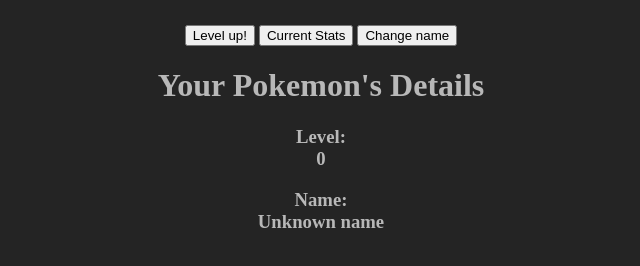
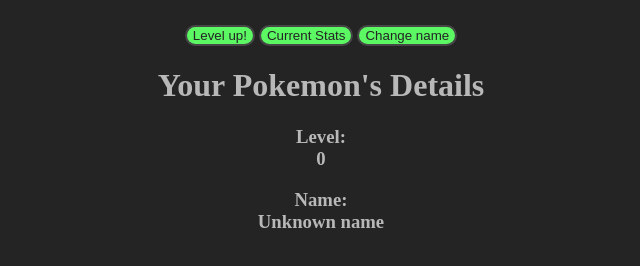
Before and after one commit to ChrisRamer/4.0.3.1-Build-Your-Own-RPG, a plain HTML site: page src/index.html in a window 1280 px wide. Shown: the whole page, without its empty margins (319-959 px from the left). Drawn offline with nearby package versions, Linux system fonts and the light colour scheme.

Commit message:
Style buttons

```diff
--- a/src/css/styles.css
+++ b/src/css/styles.css
@@ -34,6 +34,13 @@
 	border-radius: 25px;
 }
 
+button {
+	background-color: rgb(91, 248, 99);
+	color: rgb(36, 36, 36);
+	border: 2px solid rgb(70, 70, 70);
+	border-radius: 25px;
+}
+
 #delete {
     background-color: rgb(255, 0, 0);
 	color: rgb(36, 36, 36);
```
